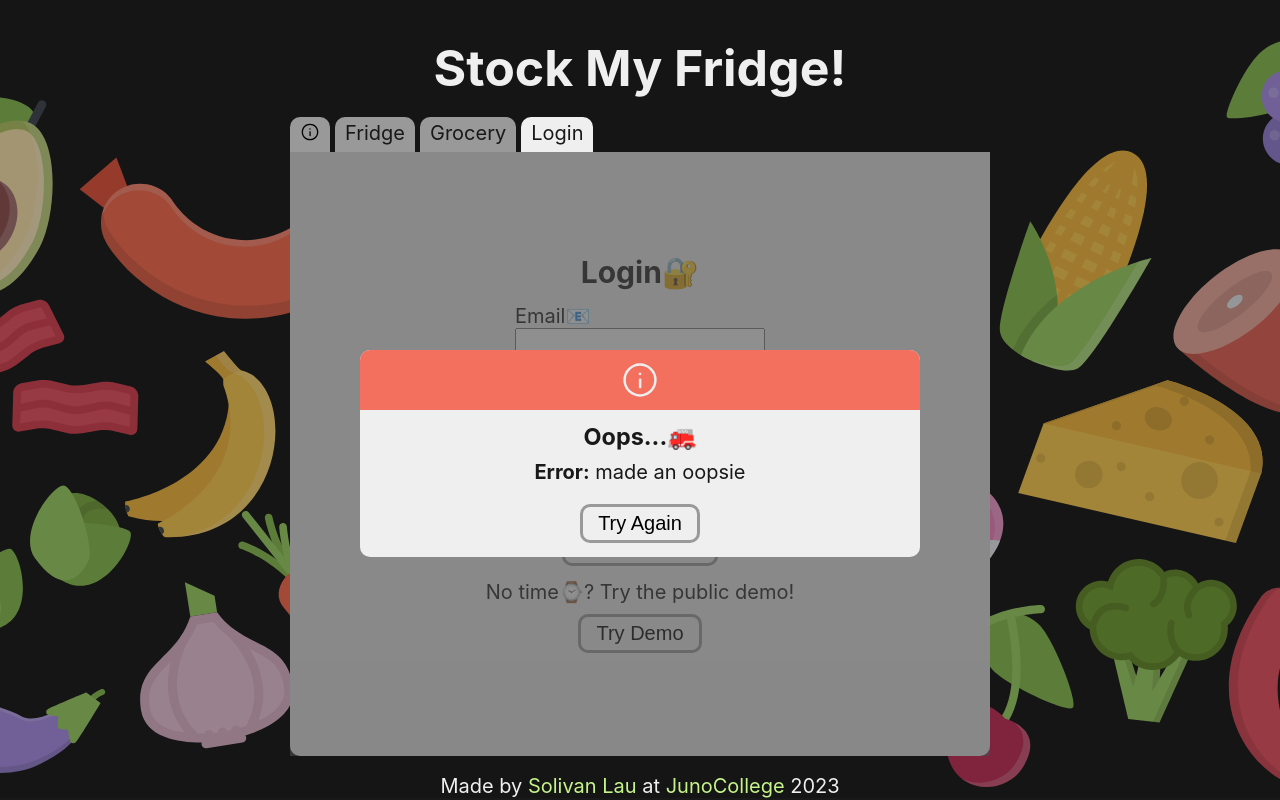
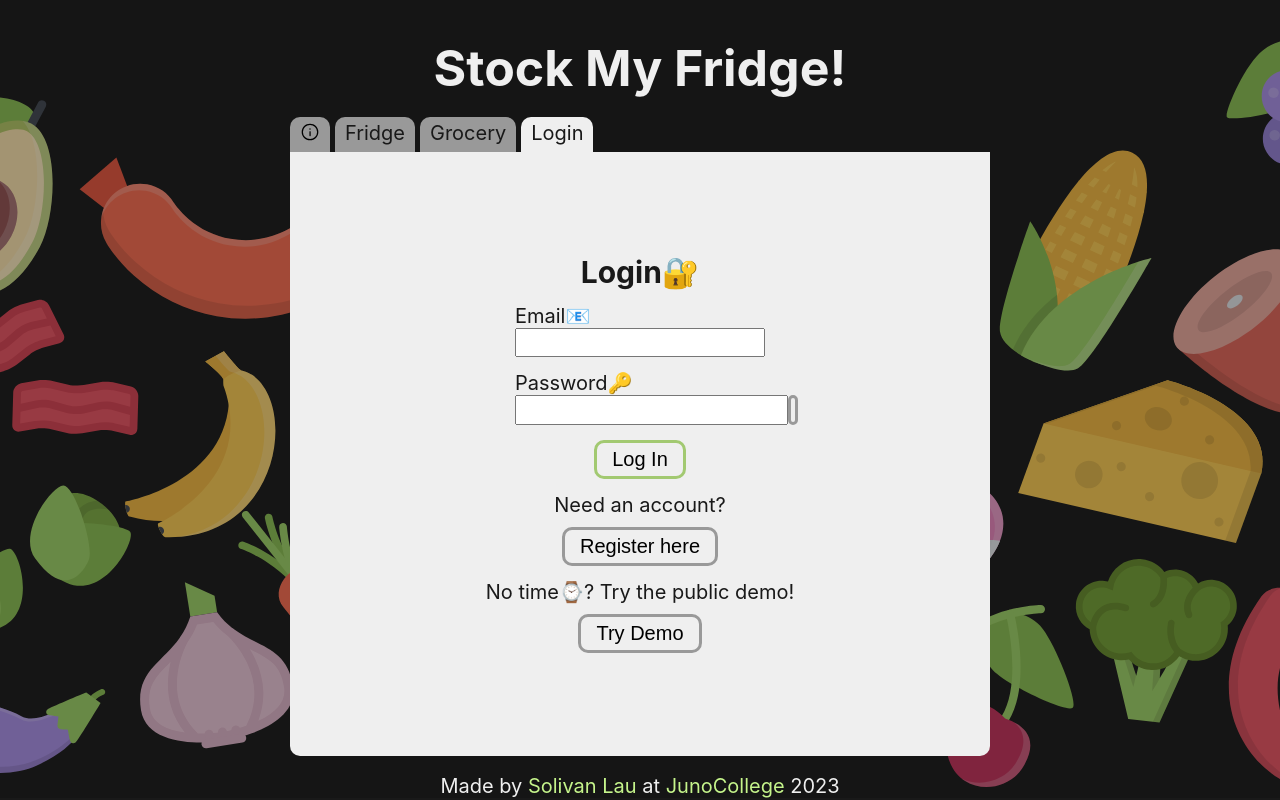
Before and after one commit to SolivanLau/solivanLauProjectThree, a React (Create React App) app: page /logIn in a window 1280 px wide. Built offline with nearby package versions, Linux system fonts and the light colour scheme; no server answers.

Commit message:
quick auth fix when testing

```diff
--- a/src/Components/SignIn.js
+++ b/src/Components/SignIn.js
@@ -24,7 +24,7 @@ const SignIn = () => {
   const [passVisible, setPassVisible] = useState(false);
 
   // error state
-  const [authError, setAuthError] = useState('made an oopsie');
+  const [authError, setAuthError] = useState('');
 
   // FIREBASE
   // database details and reference
```
